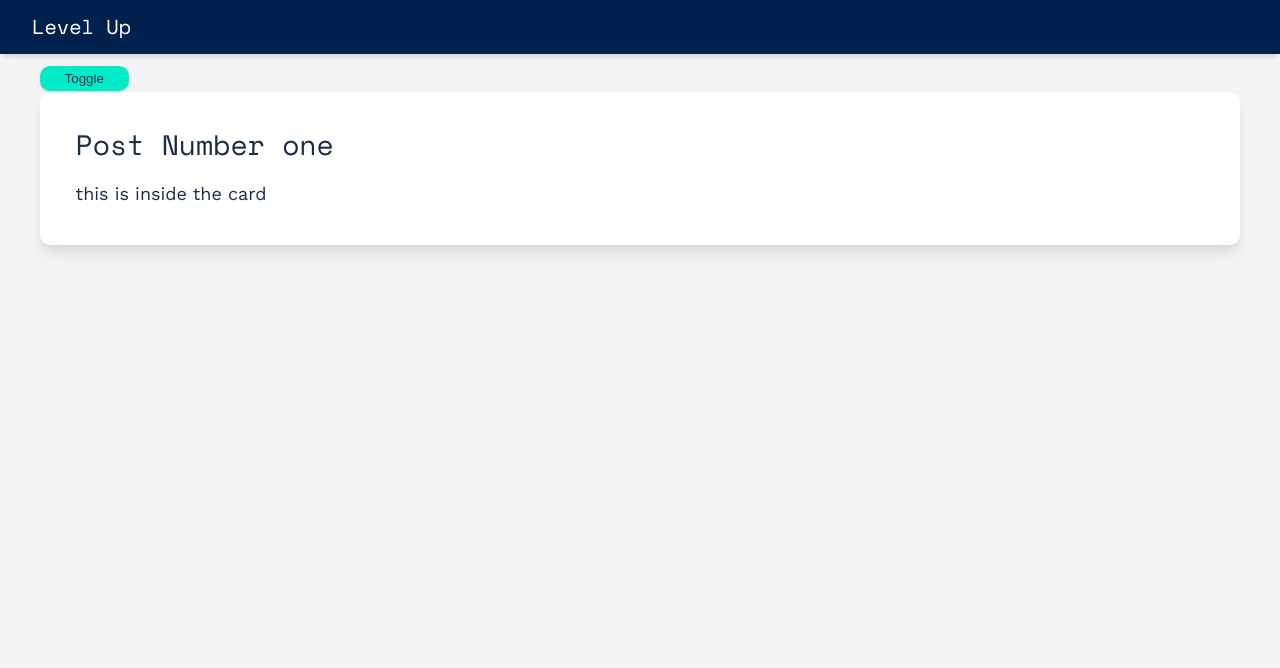
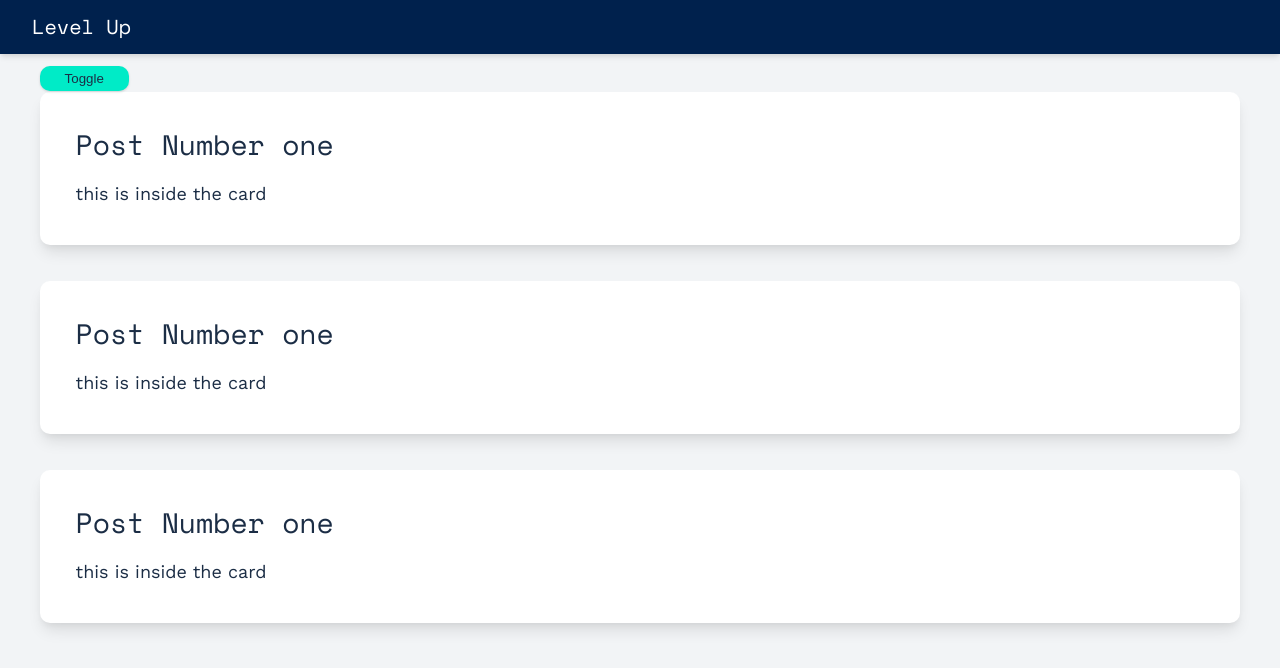
Before and after one commit to Connor406/framermotion-part-deux, a React (Create React App) app: page / in a window 1280 px wide. Both pictures are taken after a click on the button "Toggle". Shown: the top 668 px of the page. Built offline with nearby package versions, Linux system fonts and the light colour scheme.

Commit message:
Vids 1-2: abstracting animation components

```diff
--- a/src/App.js
+++ b/src/App.js
@@ -1,5 +1,6 @@
 import React, { useState } from "react";
-
+import Fade from './Fade'
+import Slide from './Slide'
 import "./styles.css";
 
 export default function App() {
@@ -11,12 +12,26 @@ export default function App() {
       </header>
       <main className="layout">
         <button onClick={() => setIsToggled(!isToggled)}>Toggle</button>
-        {isToggled && (
-          <div className="card">
-            <h4>Post Number one</h4>
-            <p>this is inside the card</p>
-          </div>
-        )}
+        <Fade isActive={isToggled} >
+            <div className="card">
+              <h4>Post Number one</h4>
+              <p>this is inside the card</p>
+            </div>
+        </Fade>
+        {/* Basic Slide */}
+        <Slide isActive={isToggled} >
+            <div className="card">
+              <h4>Post Number one</h4>
+              <p>this is inside the card</p>
+            </div>
+        </Slide>
+        {/* Cooler/more fun Slide */}
+        <Slide direction={-1} distance={1000} isActive={isToggled} >
+            <div className="card">
+              <h4>Post Number one</h4>
+              <p>this is inside the card</p>
+            </div>
+        </Slide>
       </main>
     </div>
   );
--- /dev/null
+++ b/src/Fade.js
@@ -0,0 +1,20 @@
+import React from 'react'
+import {motion, AnimatePresence} from 'framer-motion'
+
+function Fade({children, isActive}) {
+  return (
+    <AnimatePresence>
+      {isActive &&
+      <motion.div
+        exit={{opacity: 0}}
+        initial={{opacity: 0}}
+        animate={{opacity: 1}}
+      >
+          {children}
+      </motion.div>
+      }
+    </AnimatePresence>
+  )
+}
+
+export default Fade
--- /dev/null
+++ b/src/Slide.js
@@ -0,0 +1,20 @@
+import React from 'react'
+import {motion, AnimatePresence} from 'framer-motion'
+
+function Slide({children, isActive, direction = 1, distance = 200}) {
+  return (
+    <AnimatePresence>
+      {isActive &&
+      <motion.div
+        exit={{opacity: 0, x: direction * (distance * -1)}}
+        initial={{opacity: 0, x: direction * distance}}
+        animate={{opacity: 1, x: 0}}
+      >
+          {children}
+      </motion.div>
+      }
+    </AnimatePresence>
+  )
+}
+
+export default Slide
```
Also changed, not shown: 1 other file (tests, documents, lock files or other folders).
